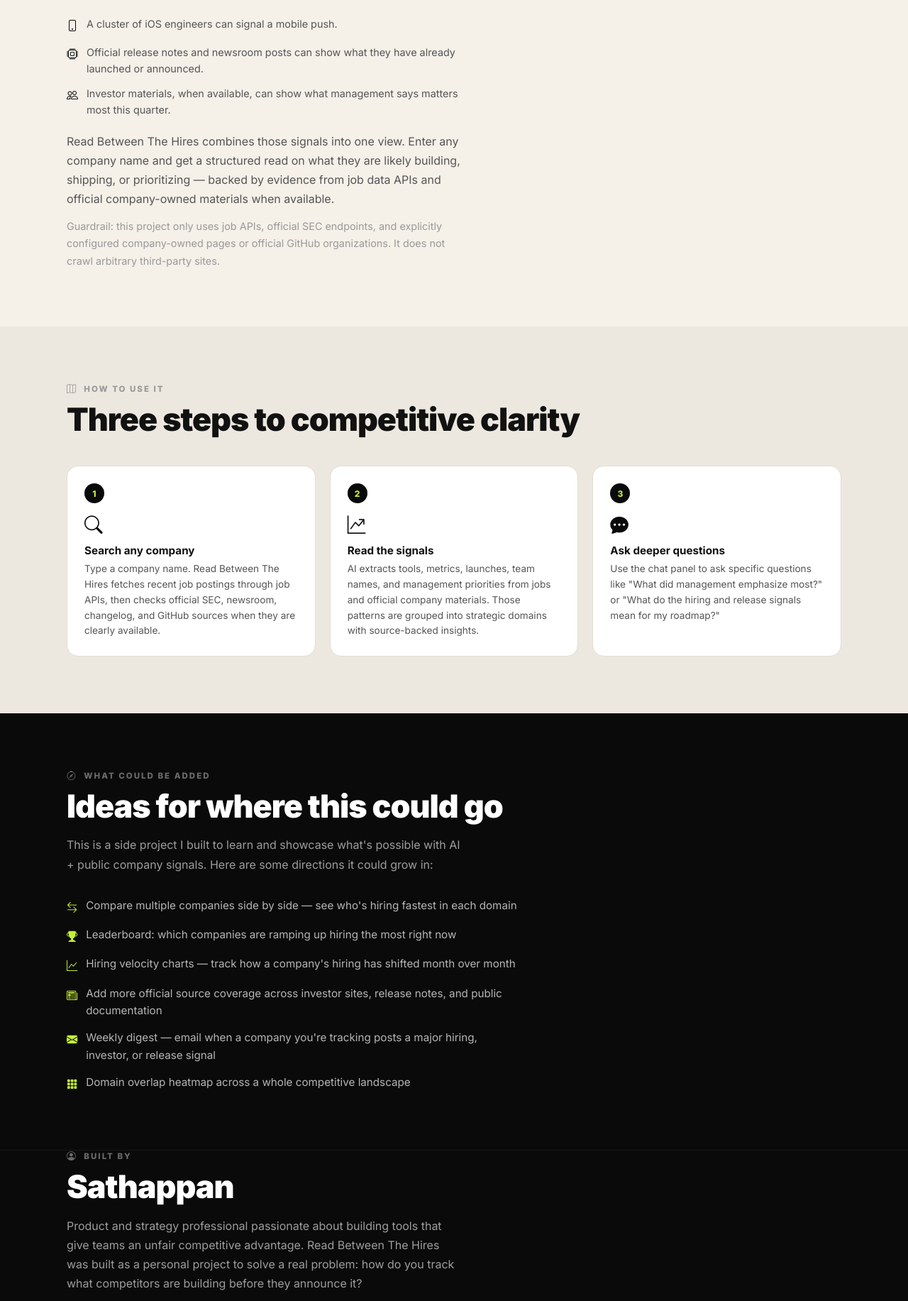
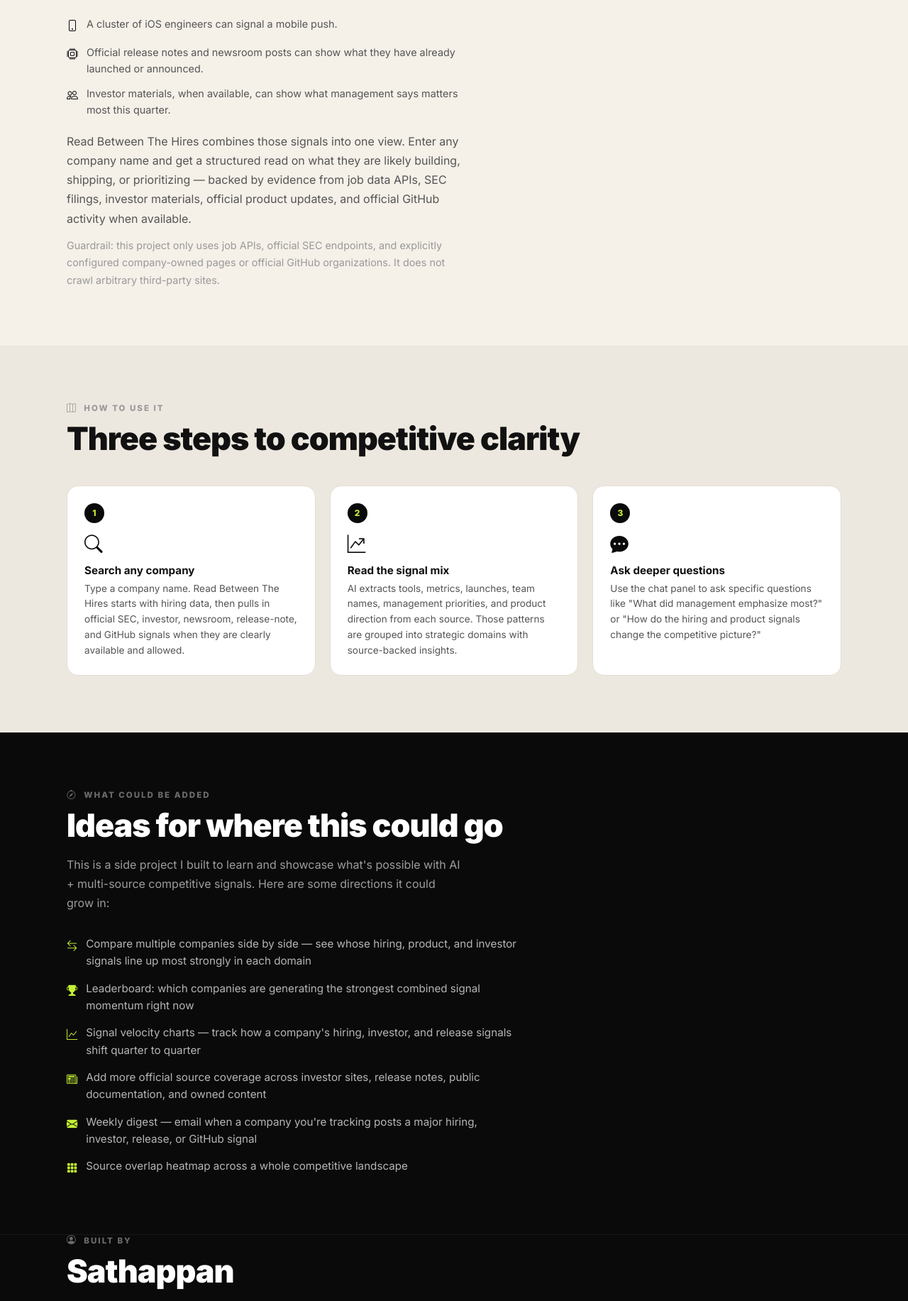
Before and after one commit to sath-commits/Compete_strategy, a Flask app: page / in a window 1280 px wide. Shown: the part 892-2725 px from the top of the page at 71% size. Run offline with Flask 3, Linux system fonts and the light colour scheme; data that the repository does not hold is empty.

Commit message:
more changes to front end

```diff
--- a/app.py
+++ b/app.py
@@ -89,6 +89,11 @@ _jobs_lock = threading.Lock()
 
 def _make_source_status(company: str, public_company: dict, company_docs: list) -> dict:
     source_groups = sorted({doc.get('source_group', '') for doc in company_docs if doc.get('source_group')})
+    source_counts = {}
+    for doc in company_docs:
+        source_type = doc.get('source_type', '')
+        if source_type:
+            source_counts[source_type] = source_counts.get(source_type, 0) + 1
     has_investor_docs = 'investor_relations' in source_groups
 
     if company_docs:
@@ -109,6 +114,7 @@ def _make_source_status(company: str, public_company: dict, company_docs: list)
             'ticker': public_company.get('ticker', ''),
             'doc_count': len(company_docs),
             'source_groups': source_groups,
+            'source_counts': source_counts,
             'message': (
                 "Insights combine hiring signals with official company materials"
                 + (f" for {public_company.get('ticker', '')}" if public_company.get('ticker') else "")
@@ -124,6 +130,7 @@ def _make_source_status(company: str, public_company: dict, company_docs: list)
             'ticker': public_company.get('ticker', ''),
             'doc_count': 0,
             'source_groups': [],
+            'source_counts': {},
             'message': (
                 "This company appears to be public, but we could not retrieve official company materials right now. "
                 "Showing hiring-based insights only."
@@ -137,6 +144,7 @@ def _make_source_status(company: str, public_company: dict, company_docs: list)
         'ticker': '',
         'doc_count': 0,
         'source_groups': [],
+        'source_counts': {},
         'message': (
             "No official public company materials were retrieved for this search. "
             "Showing hiring-based insights only."
--- a/core/insight_engine.py
+++ b/core/insight_engine.py
@@ -65,6 +65,9 @@ not dysfunction.
 the company is directing investment. Use only language like: "is building", \
 "is expanding", "is investing in", "appears to be developing", "is focusing on". \
 Never use framing that implies urgency, failure, or necessity.
+
+7. NO PRECISE FORECASTING. Do not invent revenue numbers, growth rates, or precise financial projections. \
+If discussing future implications, keep them directional and limited to the next 2-4 quarters unless the source data explicitly provides guidance.
 
 Output format (use exactly this structure):
 **Strategic Initiative:** [one sharp sentence naming the initiative]
--- a/static/script.js
+++ b/static/script.js
@@ -7,6 +7,8 @@ let loadingTimers = [];
 let currentInsights = [];
 let currentSourceStatus = null;
 let loadingQuoteTimer = null;
+let loadingQuoteDeck = [];
+let sourceMixChart = null;
 
 /* Tell browser we manage scroll restoration ourselves */
 if ('scrollRestoration' in history) history.scrollRestoration = 'manual';
@@ -27,6 +29,19 @@ const LOADING_QUOTES = [
   { text: '“Fortune favors the prepared mind.”', author: 'Louis Pasteur' },
   { text: '“The beginning is the most important part of the work.”', author: 'Plato' },
   { text: '“What is well conceived is clearly said.”', author: 'Boileau' },
+  { text: '“It is quality rather than quantity that matters.”', author: 'Seneca' },
+  { text: '“The more we do, the more we can do.”', author: 'William Hazlitt' },
+  { text: '“Energy and persistence conquer all things.”', author: 'Benjamin Franklin' },
+  { text: '“Great acts are made up of small deeds.”', author: 'Lao Tzu' },
+  { text: '“Diligence is the mother of good fortune.”', author: 'Benjamin Disraeli' },
+  { text: '“By failing to prepare, you are preparing to fail.”', author: 'Benjamin Franklin' },
+  { text: '“The secret of getting ahead is getting started.”', author: 'Mark Twain' },
+  { text: '“Action may not always bring happiness, but there is no happiness without action.”', author: 'William James' },
+  { text: '“Nothing will work unless you do.”', author: 'Maya Angelou' },
+  { text: '“The future depends on what you do today.”', author: 'Mahatma Gandhi' },
+  { text: '“A goal without a plan is just a wish.”', author: 'Antoine de Saint-Exupery' },
+  { text: '“He who is everywhere is nowhere.”', author: 'Seneca' },
+  { text: '“To choose time is to save time.”', author: 'Francis Bacon' },
 ];
 
 function startLoadingSteps(company) {
@@ -88,9 +103,20 @@ function startLoadingQuotes() {
   const quoteEl = el('loading-quote');
   if (!quoteEl) return;
 
+  loadingQuoteDeck = [...LOADING_QUOTES]
+    .map(q => ({ q, sort: Math.random() }))
+    .sort((a, b) => a.sort - b.sort)
+    .map(x => x.q);
   let idx = 0;
   const render = () => {
-    const q = LOADING_QUOTES[idx % LOADING_QUOTES.length];
+    if (idx >= loadingQuoteDeck.length) {
+      loadingQuoteDeck = [...LOADING_QUOTES]
+        .map(q => ({ q, sort: Math.random() }))
+        .sort((a, b) => a.sort - b.sort)
+        .map(x => x.q);
+      idx = 0;
+    }
+    const q = loadingQuoteDeck[idx];
     quoteEl.innerHTML = `<div style="font-style:italic">${q.text}</div><div style="margin-top:6px;font-size:0.8rem;letter-spacing:0.04em;text-transform:uppercase;opacity:0.72">— ${q.author}</div>`;
     idx += 1;
   };
@@ -351,11 +377,14 @@ function finishAnalysis(company, data) {
   const sourceMessage = currentSourceStatus?.mode === 'mixed_sources'
     ? 'I also pulled in official company materials for added context.'
     : 'This run is grounded in hiring signals only.';
+  const sourceCountText = currentSourceStatus?.doc_count
+    ? ` and **${currentSourceStatus.doc_count} official source documents**`
+    : '';
 
   appendBotMessage(
-    `Analyzed **${data.job_count} job postings** for **${company}**. ` +
+    `Analyzed **${data.job_count} job postings**${sourceCountText} for **${company}**. ` +
     `Found signals across ${data.trends.domain_distribution.length} strategic domains. ` +
-    `${sourceMessage} Ask me anything about their strategy.`,
+    `${sourceMessage} Ask me anything about their strategy, product direction, or competitive posture.`,
     []
   );
 
@@ -382,11 +411,11 @@ function finishAnalysis(company, data) {
 function renderSuggestedQuestions(company) {
   const win = el('chat-window');
   const chips = [
-    `What is ${company} building in the next 6–12 months?`,
-    `If I compete with ${company}, what should I worry about?`,
-    `What technical skills is ${company} prioritizing?`,
+    `What is ${company} most likely building in the next 2–4 quarters?`,
+    `Which signals matter most if I compete with ${company}?`,
+    `What technical and product capabilities is ${company} prioritizing?`,
     currentSourceStatus?.mode === 'mixed_sources'
-      ? `What do the official company materials say they are prioritizing?`
+      ? `How do the hiring and official signals reinforce each other?`
       : `How is ${company} approaching enterprise sales?`,
   ];
 
@@ -413,6 +442,7 @@ function renderResults(data) {
   currentSourceStatus = data.source_status || null;
 
   el('stat-jobs').textContent = data.job_count;
+  el('stat-sources').textContent = currentSourceStatus?.doc_count || 0;
   el('stat-domains').textContent = trends.domain_distribution.length;
   el('stat-insights').textContent = insights.length;
 
@@ -421,6 +451,7 @@ function renderResults(data) {
   renderDomains(trends.domain_distribution);
   renderInsights(insights);
   renderSkills(trends.top_skills);
+  renderSourceMix(currentSourceStatus?.source_counts || {});
   renderSeniorityChart(trends.seniority_distribution);
 
   const note = el('analysis-source-note');
@@ -431,6 +462,43 @@ function renderResults(data) {
     note.textContent = '';
     note.classList.add('hidden');
   }
+}
+
+function renderSourceMix(sourceCounts) {
+  const ctx = el('source-mix-chart').getContext('2d');
+  if (sourceMixChart) sourceMixChart.destroy();
+  ctx.canvas.parentNode.querySelectorAll('.source-mix-fallback').forEach(n => n.remove());
+
+  const entries = Object.entries(sourceCounts || {});
+  if (!entries.length) {
+    ctx.canvas.style.display = 'none';
+    const msg = document.createElement('p');
+    msg.className = 'source-mix-fallback';
+    msg.style.cssText = 'font-size:0.82rem;color:var(--text-3);margin-top:8px';
+    msg.textContent = 'No official source documents were added for this run.';
+    ctx.canvas.parentNode.appendChild(msg);
+    return;
+  }
+  ctx.canvas.style.display = '';
+
+  const palette = ['#111111', '#C5F135', '#8F8F8F', '#D8D0C3', '#5B5B5B', '#9FB4C9'];
+  sourceMixChart = new Chart(ctx, {
+    type: 'doughnut',
+    data: {
+      labels: entries.map(([key]) => prettySourceType(key)),
+      datasets: [{
+        data: entries.map(([, count]) => count),
+        backgroundColor: entries.map((_, i) => palette[i % palette.length]),
+        borderWidth: 2,
+        borderColor: '#FFFFFF'
+      }]
+    },
+    options: {
+      plugins: {
+        legend: { position: 'right', labels: { color: '#555', font: { size: 11 }, padding: 10 } }
+      }
+    }
+  });
 }
 
 function renderDomains(domains) {
@@ -533,6 +601,26 @@ function prettySourceType(sourceType) {
   return labels[sourceType] || sourceType || 'Source';
 }
 
+function getInsightSourceTone(evidence) {
+  const types = [...new Set((evidence || []).map(e => e.source_type || 'job'))];
+  if (!types.length || (types.length === 1 && types[0] === 'job')) {
+    return { label: 'Hiring Signal', style: 'background:#EEF1F4;color:#2E3A46' };
+  }
+  if (types.length > 1) {
+    return { label: 'Mixed Evidence', style: 'background:#ECE8FF;color:#4B3FA8' };
+  }
+
+  const labels = {
+    quarterly_filing: { label: 'Filing Signal', style: 'background:#E8F1FF;color:#2953A6' },
+    earnings_release: { label: 'Earnings Release', style: 'background:#FFF1E7;color:#A6531B' },
+    earnings_call_transcript: { label: 'Investor Call', style: 'background:#EAFBF0;color:#1E7A46' },
+    newsroom_post: { label: 'Newsroom Signal', style: 'background:#F4F0EA;color:#7A5A2A' },
+    changelog: { label: 'Release Notes', style: 'background:#FFF9E7;color:#8A6A00' },
+    github_release: { label: 'GitHub Signal', style: 'background:#EFEAFB;color:#5B3C9D' },
+  };
+  return labels[types[0]] || { label: 'Official Signal', style: 'background:#ECE8FF;color:#4B3FA8' };
+}
+
 function renderInsights(insights) {
   currentInsights = insights || [];
   const container = el('insights-list');
@@ -549,12 +637,14 @@ function renderInsights(insights) {
     const displayEvidence = evidence.length
       ? evidence
       : citations.map(c => ({ title: c, label: c, source_type: 'job' }));
+    const sourceTone = getInsightSourceTone(displayEvidence);
     const n = displayEvidence.length;
     return `
     <div class="insight-card-v2">
       <div class="insight-card-top">
         <div class="insight-main">
           <div class="insight-domain-meta"><i class="bi bi-diagram-3"></i>${escHtml(domain)}</div>
+          <div style="margin-top:10px"><span class="confidence-badge" style="font-size:0.74rem;${sourceTone.style}">${escHtml(sourceTone.label)}</span></div>
           <div class="insight-initiative">${escHtml(title)}</div>
           <div class="insight-so-what">${renderMarkdown(escHtml(summary))}</div>
         </div>
--- a/templates/index.html
+++ b/templates/index.html
@@ -585,7 +585,11 @@
       <div class="stats-row">
         <div class="stat-card">
           <div class="stat-num" id="stat-jobs">—</div>
-          <div class="stat-lbl"><i class="bi bi-file-earmark-text"></i> Jobs Analyzed</div>
+          <div class="stat-lbl"><i class="bi bi-file-earmark-text"></i> Roles Analyzed</div>
+        </div>
+        <div class="stat-card">
+          <div class="stat-num" id="stat-sources">—</div>
+          <div class="stat-lbl"><i class="bi bi-collection"></i> Official Sources</div>
         </div>
         <div class="stat-card">
           <div class="stat-num" id="stat-domains">—</div>
@@ -613,7 +617,7 @@
     <div class="container">
       <div class="res-block-header">
         <h2 class="res-block-title"><span class="ti"><i class="bi bi-diagram-3-fill"></i></span> Strategic Domains</h2>
-        <p class="res-block-sub">Where they're hiring — how the roles cluster across focus areas</p>
+        <p class="res-block-sub">Where the strongest signals cluster across hiring, filings, investor materials, and official product updates</p>
       </div>
       <div id="domains-pills" class="domains-pills"></div>
     </div>
@@ -630,17 +634,21 @@
     </div>
   </div>
 
-  <!-- 4. Hiring Breakdown -->
+  <!-- 4. Signal Breakdown -->
   <div class="res-block res-block--alt">
     <div class="container">
       <div class="res-block-header">
-        <h2 class="res-block-title"><span class="ti"><i class="bi bi-bar-chart-fill"></i></span> Hiring Breakdown</h2>
-        <p class="res-block-sub">How serious are they — and at what level are they building</p>
+        <h2 class="res-block-title"><span class="ti"><i class="bi bi-bar-chart-fill"></i></span> Signal Breakdown</h2>
+        <p class="res-block-sub">How the hiring signal looks, and which official sources are contributing evidence</p>
       </div>
       <div class="breakdown-grid">
         <div class="card">
           <div class="card-title"><i class="bi bi-code-slash"></i> Top Skills in Demand</div>
           <div id="skills-list"></div>
+        </div>
+        <div class="card">
+          <div class="card-title"><i class="bi bi-collection-fill"></i> Source Mix</div>
+          <canvas id="source-mix-chart" height="220"></canvas>
         </div>
         <div class="card">
           <div class="card-title"><i class="bi bi-people-fill"></i> Seniority Mix</div>
@@ -655,13 +663,13 @@
     <div class="container">
       <div class="res-block-header">
         <h2 class="res-block-title"><span class="ti"><i class="bi bi-chat-dots-fill"></i></span> Dig Deeper</h2>
-        <p class="res-block-sub">Ask anything grounded in the jobs and official company materials we collected — what it means for your roadmap, your team, or how you compete</p>
+        <p class="res-block-sub">Ask anything grounded in the competitive signals we collected — jobs, filings, investor materials, release notes, and official source evidence</p>
       </div>
       <div class="chat-window" id="chat-window"></div>
       <div class="chat-input-row">
         <i class="bi bi-chat-dots" style="color:#AAAAAA;flex-shrink:0"></i>
         <input id="chat-input" class="chat-input" type="text"
-          placeholder="e.g. What should I be worried about? What are they likely building next?" />
+          placeholder="e.g. What do the earnings calls and hiring signals suggest they will prioritize next?" />
         <button class="btn-send" onclick="sendChat()">Send <i class="bi bi-arrow-right"></i></button>
       </div>
     </div>
@@ -693,7 +701,7 @@
         </div>
       </div>
       <p class="section-body" style="margin-top:20px">
-        Read Between The Hires combines those signals into one view. Enter any company name and get a structured read on what they are likely building, shipping, or prioritizing — backed by evidence from job data APIs and official company-owned materials when available.
+        Read Between The Hires combines those signals into one view. Enter any company name and get a structured read on what they are likely building, shipping, or prioritizing — backed by evidence from job data APIs, SEC filings, investor materials, official product updates, and official GitHub activity when available.
       </p>
       <p class="section-body" style="margin-top:12px;font-size:0.9rem;color:var(--text-3)">
         Guardrail: this project only uses job APIs, official SEC endpoints, and explicitly configured company-owned pages or official GitHub organizations. It does not crawl arbitrary third-party sites.
@@ -712,19 +720,19 @@
         <div class="step-num">1</div>
         <i class="bi bi-search step-card-icon"></i>
         <div class="step-title">Search any company</div>
-        <div class="step-desc">Type a company name. Read Between The Hires fetches recent job postings through job APIs, then checks official SEC, newsroom, changelog, and GitHub sources when they are clearly available.</div>
+        <div class="step-desc">Type a company name. Read Between The Hires starts with hiring data, then pulls in official SEC, investor, newsroom, release-note, and GitHub signals when they are clearly available and allowed.</div>
       </div>
       <div class="step-card">
         <div class="step-num">2</div>
         <i class="bi bi-graph-up-arrow step-card-icon"></i>
-        <div class="step-title">Read the signals</div>
-        <div class="step-desc">AI extracts tools, metrics, launches, team names, and management priorities from jobs and official company materials. Those patterns are grouped into strategic domains with source-backed insights.</div>
+        <div class="step-title">Read the signal mix</div>
+        <div class="step-desc">AI extracts tools, metrics, launches, team names, management priorities, and product direction from each source. Those patterns are grouped into strategic domains with source-backed insights.</div>
       </div>
       <div class="step-card">
         <div class="step-num">3</div>
         <i class="bi bi-chat-dots-fill step-card-icon"></i>
         <div class="step-title">Ask deeper questions</div>
-        <div class="step-desc">Use the chat panel to ask specific questions like "What did management emphasize most?" or "What do the hiring and release signals mean for my roadmap?"</div>
+        <div class="step-desc">Use the chat panel to ask specific questions like "What did management emphasize most?" or "How do the hiring and product signals change the competitive picture?"</div>
       </div>
     </div>
   </div>
@@ -735,31 +743,31 @@
   <div class="container">
     <p class="section-eyebrow"><i class="bi bi-compass"></i> What could be added</p>
     <h2 class="section-heading" style="color:var(--white)">Ideas for where this could go</h2>
-    <p class="section-body">This is a side project I built to learn and showcase what's possible with AI + public company signals. Here are some directions it could grow in:</p>
+    <p class="section-body">This is a side project I built to learn and showcase what's possible with AI + multi-source competitive signals. Here are some directions it could grow in:</p>
     <ul style="margin-top:32px;list-style:none;display:flex;flex-direction:column;gap:14px;max-width:640px">
       <li style="display:flex;align-items:flex-start;gap:12px;font-size:0.95rem;color:rgba(255,255,255,0.7);line-height:1.6">
         <i class="bi bi-arrow-left-right" style="color:var(--lime);flex-shrink:0;margin-top:3px"></i>
-        Compare multiple companies side by side — see who's hiring fastest in each domain
+        Compare multiple companies side by side — see whose hiring, product, and investor signals line up most strongly in each domain
       </li>
       <li style="display:flex;align-items:flex-start;gap:12px;font-size:0.95rem;color:rgba(255,255,255,0.7);line-height:1.6">
         <i class="bi bi-trophy-fill" style="color:var(--lime);flex-shrink:0;margin-top:3px"></i>
-        Leaderboard: which companies are ramping up hiring the most right now
+        Leaderboard: which companies are generating the strongest combined signal momentum right now
       </li>
       <li style="display:flex;align-items:flex-start;gap:12px;font-size:0.95rem;color:rgba(255,255,255,0.7);line-height:1.6">
         <i class="bi bi-graph-up" style="color:var(--lime);flex-shrink:0;margin-top:3px"></i>
-        Hiring velocity charts — track how a company's hiring has shifted month over month
+        Signal velocity charts — track how a company's hiring, investor, and release signals shift quarter to quarter
       </li>
       <li style="display:flex;align-items:flex-start;gap:12px;font-size:0.95rem;color:rgba(255,255,255,0.7);line-height:1.6">
         <i class="bi bi-newspaper" style="color:var(--lime);flex-shrink:0;margin-top:3px"></i>
-        Add more official source coverage across investor sites, release notes, and public documentation
+        Add more official source coverage across investor sites, release notes, public documentation, and owned content
       </li>
       <li style="display:flex;align-items:flex-start;gap:12px;font-size:0.95rem;color:rgba(255,255,255,0.7);line-height:1.6">
         <i class="bi bi-envelope-fill" style="color:var(--lime);flex-shrink:0;margin-top:3px"></i>
-        Weekly digest — email when a company you're tracking posts a major hiring, investor, or release signal
+        Weekly digest — email when a company you're tracking posts a major hiring, investor, release, or GitHub signal
       </li>
       <li style="display:flex;align-items:flex-start;gap:12px;font-size:0.95rem;color:rgba(255,255,255,0.7);line-height:1.6">
         <i class="bi bi-grid-3x3-gap-fill" style="color:var(--lime);flex-shrink:0;margin-top:3px"></i>
-        Domain overlap heatmap across a whole competitive landscape
+        Source overlap heatmap across a whole competitive landscape
       </li>
     </ul>
   </div>
@@ -772,7 +780,7 @@
     <h2 class="section-heading" style="color:var(--white)">Sathappan</h2>
     <p class="section-body">
       Product and strategy professional passionate about building tools that give teams an unfair competitive advantage.
-      Read Between The Hires was built as a personal project to solve a real problem: how do you track what competitors are building before they announce it?
+      Read Between The Hires was built as a personal project to solve a real problem: how do you track what competitors are building before they announce it, using only signals they publish or expose themselves?
     </p>
     <div class="contact-grid">
       <a class="contact-btn linkedin" href="https://www.linkedin.com/in/sathappan-sathappan" target="_blank">
```
